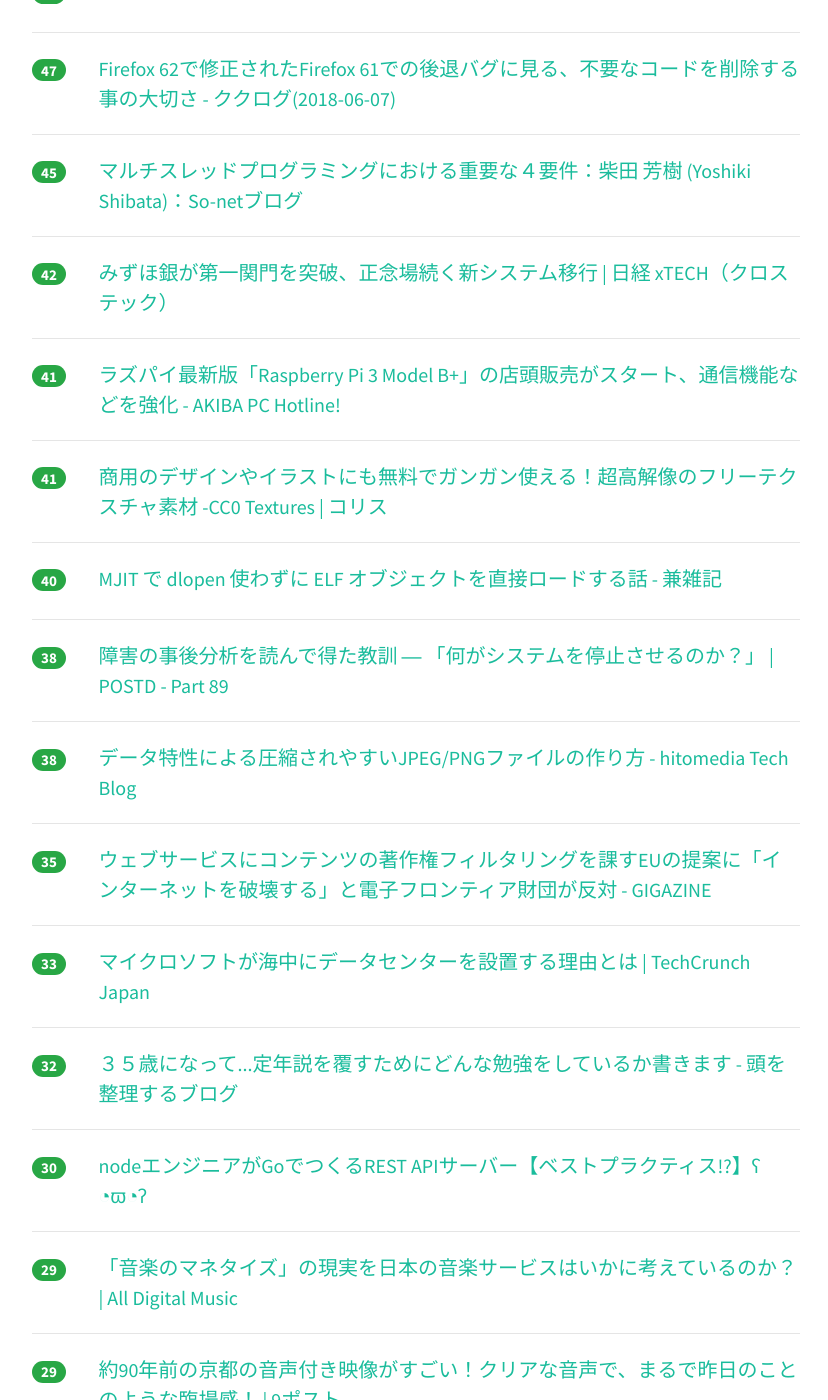
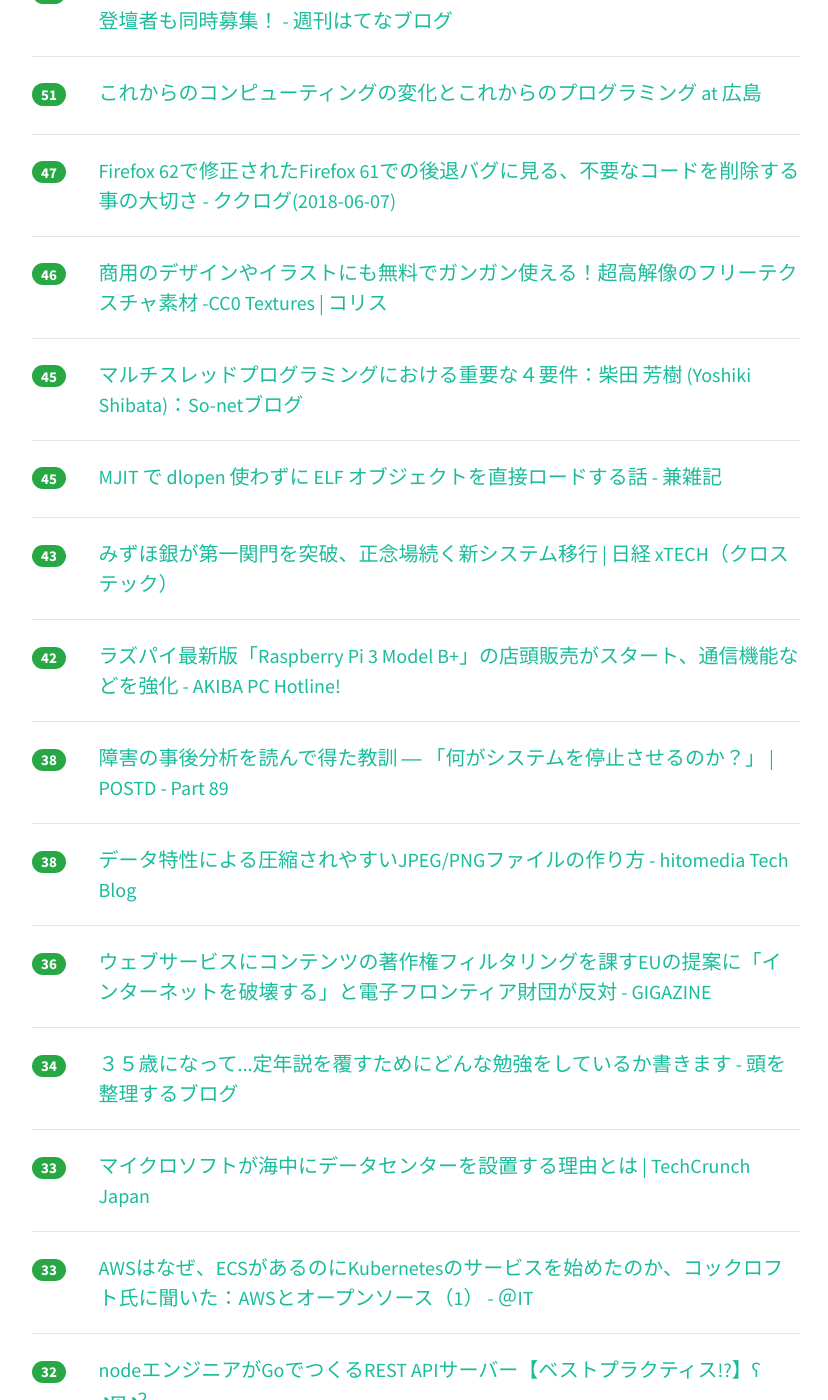
Before and after one commit to yatta47/hatena-matome-site, a Jekyll site: the page built from _posts/2018-06-11-hatena.md, in a window 1280 px wide and 1400 px high, scrolled down 1479 px. Shown: the whole window, without its empty margins (224-1052 px from the left). Built offline with Jekyll 4.4.1, drawn with Linux system fonts in a browser that asks for light colours; nearby versions of some CDN libraries; some of the changed text lies outside the part shown.

Commit message:
Updated 2018-06-11

```diff
--- a/_posts/2018-06-11-hatena.md
+++ b/_posts/2018-06-11-hatena.md
@@ -1,39 +1,44 @@
 ---
 layout: post
 title:  "2018-06-11 はてぶIT"
-date:   2018-06-11 17:03:12
+date:   2018-06-11 18:02:08
 tags: [it-hotentry]
 ---
-44 件のデータあり
+45 件のデータあり
 
 <hr><div class="row">
-<div class="col-1"><span class="badge badge-pill badge-success h2">264</span></div>
+<div class="col-1"><span class="badge badge-pill badge-success h2">286</span></div>
 <div class="col-11"><a href='https://internet.watch.impress.co.jp/docs/yajiuma/1126724.html' target='_blank'>開発者の3分の2以上は職場でマルチディスプレイを使用、10万人対象の調査で判明【やじうまWatch】 - INTERNET Watch</a></div>
 </div>
 <hr>
 <div class="row">
-<div class="col-1"><span class="badge badge-pill badge-success h2">262</span></div>
+<div class="col-1"><span class="badge badge-pill badge-success h2">273</span></div>
 <div class="col-11"><a href='https://www.publickey1.jp/blog/18/githubceonat_friedman_atom_githubms.html' target='_blank'>「GitHubの次期CEO、Nat Friedmanだけど質問ある？」 海外の掲示板で実施。Atomはどうなる？ GitHubアカウントはMSアカウントになったりしない？ などに回答 － Publickey</a></div>
 </div>
 <hr>
 <div class="row">
-<div class="col-1"><span class="badge badge-pill badge-success h2">161</span></div>
+<div class="col-1"><span class="badge badge-pill badge-success h2">165</span></div>
 <div class="col-11"><a href='http://karaage.hatenadiary.jp/entry/2018/06/11/073000' target='_blank'>ブログで公開転職活動を開始します - karaage. [からあげ]</a></div>
 </div>
 <hr>
 <div class="row">
-<div class="col-1"><span class="badge badge-pill badge-success h2">135</span></div>
+<div class="col-1"><span class="badge badge-pill badge-success h2">152</span></div>
 <div class="col-11"><a href='https://gigazine.net/news/20180611-undersea-cables/' target='_blank'>インターネットは海底に敷かれたケーブルによって成り立っている - GIGAZINE</a></div>
 </div>
 <hr>
 <div class="row">
-<div class="col-1"><span class="badge badge-pill badge-success h2">131</span></div>
+<div class="col-1"><span class="badge badge-pill badge-success h2">132</span></div>
 <div class="col-11"><a href='http://mizchi.hatenablog.com/entry/2018/06/10/235427' target='_blank'>ブラウザ上で完結するGit組み込みエディタ作っている - mizchi's blog</a></div>
 </div>
 <hr>
 <div class="row">
-<div class="col-1"><span class="badge badge-pill badge-success h2">113</span></div>
+<div class="col-1"><span class="badge badge-pill badge-success h2">132</span></div>
 <div class="col-11"><a href='https://qiita.com/seya/items/26c8a0dc549a10efcdf8' target='_blank'>世のフロントエンドエンジニアにApollo Clientを布教したい</a></div>
+</div>
+<hr>
+<div class="row">
+<div class="col-1"><span class="badge badge-pill badge-success h2">78</span></div>
+<div class="col-11"><a href='http://www.itmedia.co.jp/news/articles/1806/11/news063.html' target='_blank'>同人誌即売会が「現金不要」になったらどうなる？　キャッシュレス決済限定「pixiv MARKET」に行ってみた (1/2) - ITmedia NEWS</a></div>
 </div>
 <hr>
 <div class="row">
@@ -42,13 +47,13 @@ tags: [it-hotentry]
 </div>
 <hr>
 <div class="row">
-<div class="col-1"><span class="badge badge-pill badge-success h2">67</span></div>
-<div class="col-11"><a href='http://www.itmedia.co.jp/news/articles/1806/11/news063.html' target='_blank'>同人誌即売会が「現金不要」になったらどうなる？　キャッシュレス決済限定「pixiv MARKET」に行ってみた (1/2) - ITmedia NEWS</a></div>
+<div class="col-1"><span class="badge badge-pill badge-success h2">56</span></div>
+<div class="col-11"><a href='https://coliss.com/articles/blog/wordpress/local-wordpress-development.html' target='_blank'>かなりオススメ！WordPressのローカル環境が簡単に構築できる、Windowsもmac OSも対応の無料ツール -Local | コリス</a></div>
 </div>
 <hr>
 <div class="row">
-<div class="col-1"><span class="badge badge-pill badge-success h2">56</span></div>
-<div class="col-11"><a href='https://coliss.com/articles/blog/wordpress/local-wordpress-development.html' target='_blank'>かなりオススメ！WordPressのローカル環境が簡単に構築できる、Windowsもmac OSも対応の無料ツール -Local | コリス</a></div>
+<div class="col-1"><span class="badge badge-pill badge-success h2">55</span></div>
+<div class="col-11"><a href='https://medium.com/@voluntas/c6d4a749327' target='_blank'>コードを書き続ける – V – Medium</a></div>
 </div>
 <hr>
 <div class="row">
@@ -62,13 +67,13 @@ tags: [it-hotentry]
 </div>
 <hr>
 <div class="row">
-<div class="col-1"><span class="badge badge-pill badge-success h2">49</span></div>
-<div class="col-11"><a href='https://www.slideshare.net/nowokay/at-101746717' target='_blank'>これからのコンピューティングの変化とこれからのプログラミング at 広島</a></div>
+<div class="col-1"><span class="badge badge-pill badge-success h2">52</span></div>
+<div class="col-11"><a href='http://blog.hatenablog.com/entry/official-meetup' target='_blank'>はてなブロガー向けイベント #はてなブログ公式ミートアップ 開催します！ LT登壇者も同時募集！ - 週刊はてなブログ</a></div>
 </div>
 <hr>
 <div class="row">
-<div class="col-1"><span class="badge badge-pill badge-success h2">48</span></div>
-<div class="col-11"><a href='https://medium.com/@voluntas/c6d4a749327' target='_blank'>コードを書き続ける – V – Medium</a></div>
+<div class="col-1"><span class="badge badge-pill badge-success h2">51</span></div>
+<div class="col-11"><a href='https://www.slideshare.net/nowokay/at-101746717' target='_blank'>これからのコンピューティングの変化とこれからのプログラミング at 広島</a></div>
 </div>
 <hr>
 <div class="row">
@@ -77,28 +82,28 @@ tags: [it-hotentry]
 </div>
 <hr>
 <div class="row">
+<div class="col-1"><span class="badge badge-pill badge-success h2">46</span></div>
+<div class="col-11"><a href='https://coliss.com/articles/freebies/super-high-resolution-textures.html' target='_blank'>商用のデザインやイラストにも無料でガンガン使える！超高解像のフリーテクスチャ素材 -CC0 Textures | コリス</a></div>
+</div>
+<hr>
+<div class="row">
 <div class="col-1"><span class="badge badge-pill badge-success h2">45</span></div>
 <div class="col-11"><a href='http://yshibata.blog.so-net.ne.jp/2018-06-10' target='_blank'>マルチスレッドプログラミングにおける重要な４要件：柴田 芳樹 (Yoshiki Shibata)：So-netブログ</a></div>
 </div>
 <hr>
 <div class="row">
-<div class="col-1"><span class="badge badge-pill badge-success h2">42</span></div>
+<div class="col-1"><span class="badge badge-pill badge-success h2">45</span></div>
+<div class="col-11"><a href='http://shinh.hatenablog.com/entry/2018/06/10/235314' target='_blank'>MJIT で dlopen 使わずに ELF オブジェクトを直接ロードする話 - 兼雑記</a></div>
+</div>
+<hr>
+<div class="row">
+<div class="col-1"><span class="badge badge-pill badge-success h2">43</span></div>
 <div class="col-11"><a href='http://tech.nikkeibp.co.jp/atcl/nxt/column/18/00001/00610/' target='_blank'>みずほ銀が第一関門を突破、正念場続く新システム移行 | 日経 xTECH（クロステック）</a></div>
 </div>
 <hr>
 <div class="row">
-<div class="col-1"><span class="badge badge-pill badge-success h2">41</span></div>
+<div class="col-1"><span class="badge badge-pill badge-success h2">42</span></div>
 <div class="col-11"><a href='https://akiba-pc.watch.impress.co.jp/docs/news/news/1126689.html' target='_blank'>ラズパイ最新版「Raspberry Pi 3 Model B+」の店頭販売がスタート、通信機能などを強化 - AKIBA PC Hotline!</a></div>
-</div>
-<hr>
-<div class="row">
-<div class="col-1"><span class="badge badge-pill badge-success h2">41</span></div>
-<div class="col-11"><a href='https://coliss.com/articles/freebies/super-high-resolution-textures.html' target='_blank'>商用のデザインやイラストにも無料でガンガン使える！超高解像のフリーテクスチャ素材 -CC0 Textures | コリス</a></div>
-</div>
-<hr>
-<div class="row">
-<div class="col-1"><span class="badge badge-pill badge-success h2">40</span></div>
-<div class="col-11"><a href='http://shinh.hatenablog.com/entry/2018/06/10/235314' target='_blank'>MJIT で dlopen 使わずに ELF オブジェクトを直接ロードする話 - 兼雑記</a></div>
 </div>
 <hr>
 <div class="row">
@@ -112,8 +117,13 @@ tags: [it-hotentry]
 </div>
 <hr>
 <div class="row">
-<div class="col-1"><span class="badge badge-pill badge-success h2">35</span></div>
+<div class="col-1"><span class="badge badge-pill badge-success h2">36</span></div>
 <div class="col-11"><a href='https://gigazine.net/news/20180611-copyright-proposal/' target='_blank'>ウェブサービスにコンテンツの著作権フィルタリングを課すEUの提案に「インターネットを破壊する」と電子フロンティア財団が反対 - GIGAZINE</a></div>
+</div>
+<hr>
+<div class="row">
+<div class="col-1"><span class="badge badge-pill badge-success h2">34</span></div>
+<div class="col-11"><a href='http://vac201.hateblo.jp/entry/2018/02/21/100000' target='_blank'>３５歳になって...定年説を覆すためにどんな勉強をしているか書きます - 頭を整理するブログ</a></div>
 </div>
 <hr>
 <div class="row">
@@ -122,12 +132,12 @@ tags: [it-hotentry]
 </div>
 <hr>
 <div class="row">
-<div class="col-1"><span class="badge badge-pill badge-success h2">32</span></div>
-<div class="col-11"><a href='http://vac201.hateblo.jp/entry/2018/02/21/100000' target='_blank'>３５歳になって...定年説を覆すためにどんな勉強をしているか書きます - 頭を整理するブログ</a></div>
+<div class="col-1"><span class="badge badge-pill badge-success h2">33</span></div>
+<div class="col-11"><a href='http://www.atmarkit.co.jp/ait/articles/1806/11/news029.html' target='_blank'>AWSはなぜ、ECSがあるのにKubernetesのサービスを始めたのか、コックロフト氏に聞いた：AWSとオープンソース（1） - ＠IT</a></div>
 </div>
 <hr>
 <div class="row">
-<div class="col-1"><span class="badge badge-pill badge-success h2">30</span></div>
+<div class="col-1"><span class="badge badge-pill badge-success h2">32</span></div>
 <div class="col-11"><a href='https://qiita.com/moz450/items/bdd0eb8dff24caa5174a' target='_blank'>nodeエンジニアがGoでつくるREST APIサーバー【ベストプラクティス!?】ʕ ◔ϖ◔ʔ</a></div>
 </div>
 <hr>
@@ -143,17 +153,7 @@ tags: [it-hotentry]
 <hr>
 <div class="row">
 <div class="col-1"><span class="badge badge-pill badge-success h2">29</span></div>
-<div class="col-11"><a href='http://blog.hatenablog.com/entry/official-meetup' target='_blank'>はてなブロガー向けイベント #はてなブログ公式ミートアップ 開催します！ LT登壇者も同時募集！ - 週刊はてなブログ</a></div>
-</div>
-<hr>
-<div class="row">
-<div class="col-1"><span class="badge badge-pill badge-success h2">28</span></div>
 <div class="col-11"><a href='https://note.mu/bibou_log/n/n97654806d6e1' target='_blank'>「とりあえずサイト作ってぇ〜」と依頼する前に必ず押さえるべき5つのポイント｜若手じゃなくなりつつあるエンジニア｜note</a></div>
-</div>
-<hr>
-<div class="row">
-<div class="col-1"><span class="badge badge-pill badge-success h2">27</span></div>
-<div class="col-11"><a href='http://www.atmarkit.co.jp/ait/articles/1806/11/news029.html' target='_blank'>AWSはなぜ、ECSがあるのにKubernetesのサービスを始めたのか、コックロフト氏に聞いた：AWSとオープンソース（1） - ＠IT</a></div>
 </div>
 <hr>
 <div class="row">
@@ -192,12 +192,17 @@ tags: [it-hotentry]
 </div>
 <hr>
 <div class="row">
+<div class="col-1"><span class="badge badge-pill badge-success h2">20</span></div>
+<div class="col-11"><a href='https://anond.hatelabo.jp/20180611154719' target='_blank'>バカのid:gamecomeさん、あんたはてなに向いてないよ</a></div>
+</div>
+<hr>
+<div class="row">
 <div class="col-1"><span class="badge badge-pill badge-success h2">19</span></div>
 <div class="col-11"><a href='https://speakerdeck.com/doublemarket/20180609-gcpug-hiroshima-number-4?slide=84' target='_blank'>「入門Kubernetes」入門 / 20180609 GCPUG Hiroshima #4 - Speaker Deck</a></div>
 </div>
 <hr>
 <div class="row">
-<div class="col-1"><span class="badge badge-pill badge-success h2">17</span></div>
+<div class="col-1"><span class="badge badge-pill badge-success h2">18</span></div>
 <div class="col-11"><a href='http://techlife.cookpad.com/entry/2018/06/11/100355' target='_blank'>Service Mesh and Cookpad - クックパッド開発者ブログ</a></div>
 </div>
 <hr>
```
